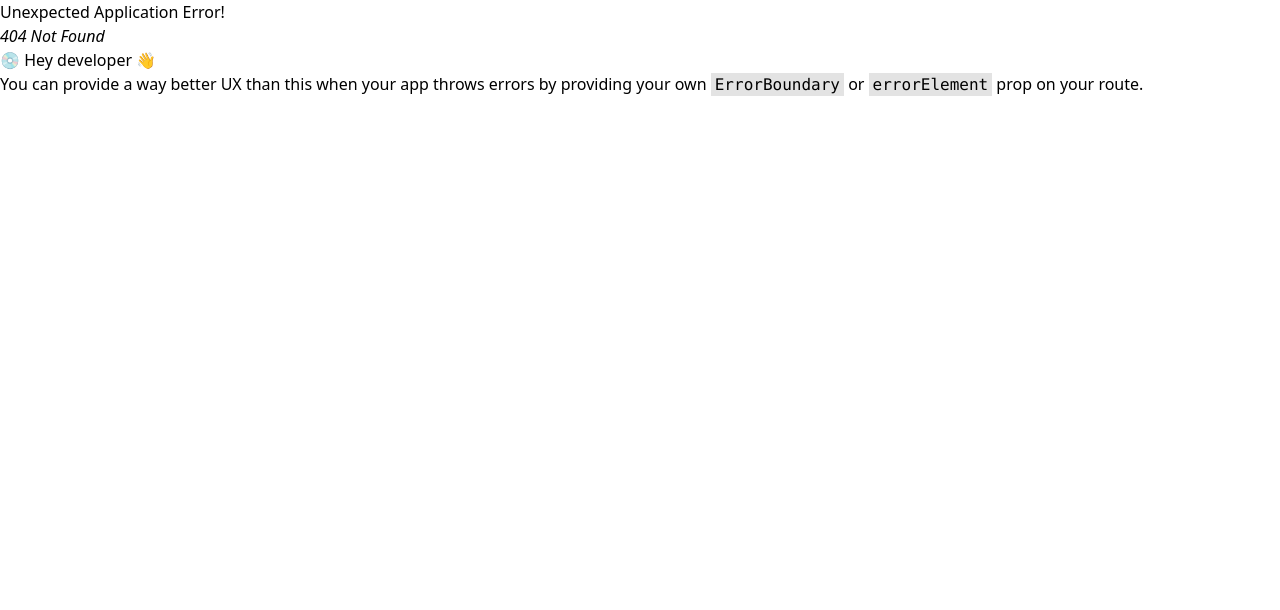
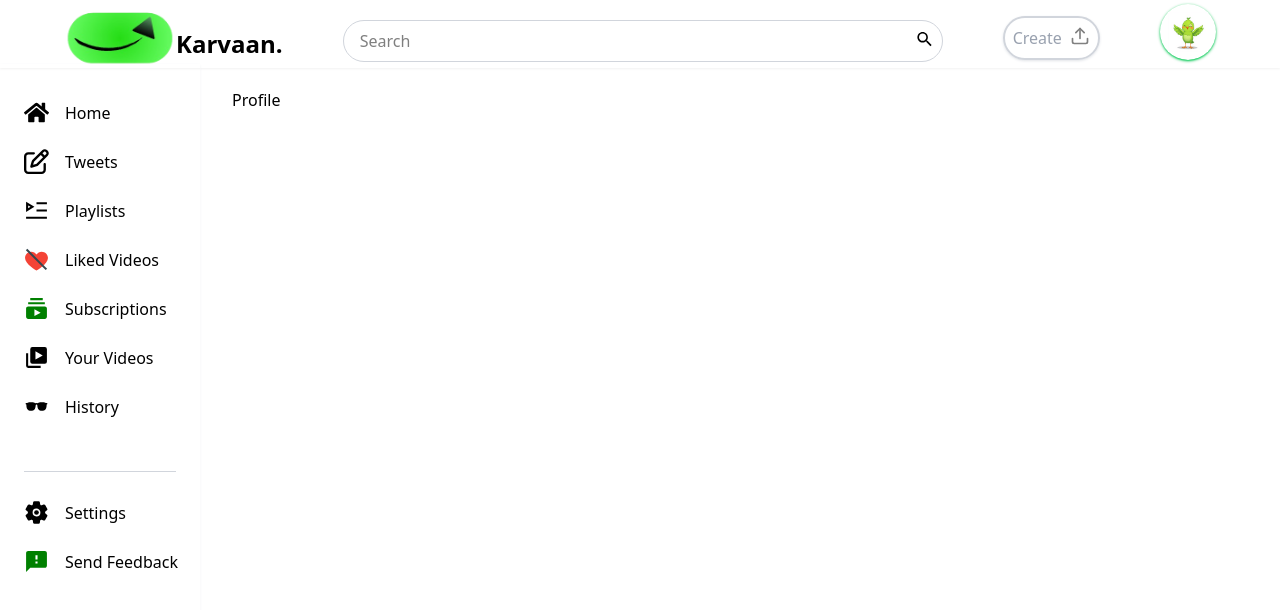
Before and after one commit to dipunjab/karvaan-App-MERN-, a React (Vite) app in the folder frontend/: page /profile in a window 1280 px wide. Before the commit this address had no page. Shown: the top 610 px of the page. Built offline with nearby package versions, Linux system fonts and the light colour scheme; no server answers.

Commit message:
Adjusments

```diff
--- a/frontend/src/App.jsx
+++ b/frontend/src/App.jsx
@@ -10,7 +10,7 @@ function App() {
       </div>
 
       <div className="flex pt-16">
-        <aside className="fixed top-22 md:top-16 left-0  h-[calc(100vh-4rem)] sm:w-50 w-20 shadow shadow-gray-100 z-10 md:p-6 p-4">
+        <aside className="fixed top-22 md:top-16 left-0  h-[calc(100vh-4rem)] sm:w-50 w-18 sm:shadow sm:shadow-gray-100 z-10 md:p-6 p-4">
           <SideBar />
         </aside>
 
--- a/frontend/src/components/ButtonVideoCard.jsx
+++ b/frontend/src/components/ButtonVideoCard.jsx
@@ -21,7 +21,7 @@ const ButtonVideoCard = ({title, thumbnail, username, userpfp, createdAt, views}
                         <p>{createdAt}</p>
                     </div>
                 </div>
-            <button className='absolute z-10 top-0 left-[90%] cursor-pointer'><IoIosRemoveCircle size={40} color='#4CBB17'/></button>
+            <button className='absolute z-1 top-0 left-[90%] cursor-pointer'><IoIosRemoveCircle size={40} color='#4CBB17'/></button>
             </div>
         </div>
     )
--- a/frontend/src/components/Header/ProfileButton.jsx
+++ b/frontend/src/components/Header/ProfileButton.jsx
@@ -2,34 +2,41 @@ import React, { useEffect, useRef, useState } from 'react'
 import profileIcon from "../../assets/profileIcon.jfif"
 import ProfileModal from './ProfileModal';
 
+import { useDispatch, useSelector } from 'react-redux'
+import { closeModal, openModal } from '../../store/modalSlice';
+
 const ProfileButton = () => {
     const modalRef = useRef(null);
-  const [modal, setModal] = useState(false)
+    const dispatch = useDispatch();
+    const modal = useSelector((state) => state.modal.show);
 
-  const showModal = () => {
-          setModal(true)
-      }
-
-      const closeModal = (e) => {
-          if (modalRef.current && !modalRef.current.contains(e.target)) {
-              setModal(false);
+    const toggleModal = () => {
+        if (modal) {
+            dispatch(closeModal());
+        } else {
+            dispatch(openModal());
         }
     };
 
-      // Close modal when clicking outside
+    const closeModalProfile = (e) => {
+        if (modalRef.current && !modalRef.current.contains(e.target)) {
+            dispatch(closeModal());
+        }
+    };
+
     useEffect(() => {
         if (modal) {
-              document.addEventListener('mousedown', closeModal);
+            document.addEventListener('mousedown', closeModalProfile);
         } else {
-              document.removeEventListener('mousedown', closeModal);
+            document.removeEventListener('mousedown', closeModalProfile);
         }
-          return () => document.removeEventListener('mousedown', closeModal);
+        return () => document.removeEventListener('mousedown', closeModalProfile);
     }, [modal]);
 
 
 
     return (
-    <div onClick={showModal} className='w-14 h-14 shadow cursor-pointer shadow-green-500 p-2 rounded-[50px]'>
+        <div onClick={toggleModal} className='w-14 h-14 shadow cursor-pointer shadow-green-500 p-2 rounded-[50px]'>
             <img src={profileIcon} alt="profileIcon" />
             {modal ?
                 (
--- a/frontend/src/components/Header/ProfileModal.jsx
+++ b/frontend/src/components/Header/ProfileModal.jsx
@@ -1,16 +1,26 @@
 import React from 'react'
 import { CgProfile } from "react-icons/cg";
 import { IoMdLogOut } from "react-icons/io";
-
+import { Link } from 'react-router-dom';
+import { useDispatch } from 'react-redux'
+import {logout} from "../../store/authSlice"
 
 const ProfileModal = () => {
+    const dispatch = useDispatch()
+
+    const handleLogout = () =>{
+        dispatch(logout())
+    }
+
     return (
         <div className='w-45 border-2 rounded-2xl p-2 bg-green-100 border-green-100 shadow shadow-green-300'>
-            <div className='p-1 rounded-4xl flex justify-between items-center hover:bg-green-200'>
-                <h2 className='text-[14px] font-semibold'>Profile</h2>
-                <CgProfile />
+            <div>
+                <Link to="/profile" className="p-1 rounded-4xl flex justify-between items-center hover:bg-green-200">
+                    <h2 to="/profile" className='text-[14px] font-semibold'>Profile</h2>
+                    <CgProfile />
+                </Link>
             </div>
-            <div className='p-1 rounded-4xl flex justify-between items-center hover:bg-green-200'>
+            <div onClick={handleLogout} className='p-1 rounded-4xl flex justify-between items-center hover:bg-green-200'>
                 <h2 className='text-[14px] font-semibold'>LogOut</h2>
                 <IoMdLogOut />
             </div>
--- /dev/null
+++ b/frontend/src/pages/Profile.jsx
@@ -0,0 +1,17 @@
+import React from 'react'
+import { useDispatch } from 'react-redux'
+import {closeModal} from "../store/modalSlice"
+
+const Profile = () => {
+
+const dispatch = useDispatch()
+dispatch(closeModal())
+
+  return (
+    <div>
+      Profile
+    </div>
+  )
+}
+
+export default Profile
--- a/frontend/src/pages/index.js
+++ b/frontend/src/pages/index.js
@@ -6,6 +6,7 @@ import Subscriptions from "./Subscriptions"
 import YourVideos from "./YourVideos";
 import History from "./History";
 import WatchVideo from "./watchVideo";
+import Profile from "./Profile";
 
 export {
     Home,
@@ -15,5 +16,6 @@ export {
     Subscriptions,
     YourVideos,
     History,
-    WatchVideo
+    WatchVideo,
+    Profile
 }
--- /dev/null
+++ b/frontend/src/store/modalSlice.js
@@ -0,0 +1,24 @@
+import { createSlice } from "@reduxjs/toolkit";
+
+const initialState = {
+    show: false
+}
+
+const modalSlice = createSlice({
+    name: 'modal',
+    initialState,
+    reducers: {
+        openModal: (state) => {
+            state.show= true
+        },
+        closeModal: (state) => {
+            state.show= false
+        }
+    }
+})
+
+
+
+export const {openModal, closeModal} = modalSlice.actions;
+
+export default modalSlice.reducer;
--- a/frontend/src/store/store.js
+++ b/frontend/src/store/store.js
@@ -2,12 +2,14 @@ import { configureStore } from "@reduxjs/toolkit"
 import authSlice from "./authSlice";
 import videoSlice from "./videosSlice";
 import tweetSlice from "./tweetsSlice"
+import modalSlice from "./modalSlice"
 
 const store = configureStore({
     reducer: {
         auth : authSlice,
         video: videoSlice,
-        tweet: tweetSlice
+        tweet: tweetSlice,
+        modal: modalSlice
     }
 });
 
```
Also changed, not shown: frontend/src/main.jsx (+6 -1 lines). Lines whose indentation alone changed are shown as unchanged.
